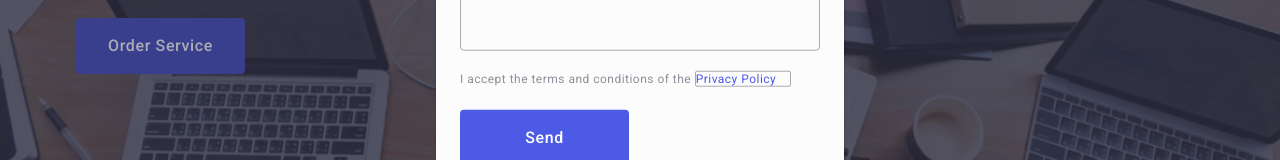
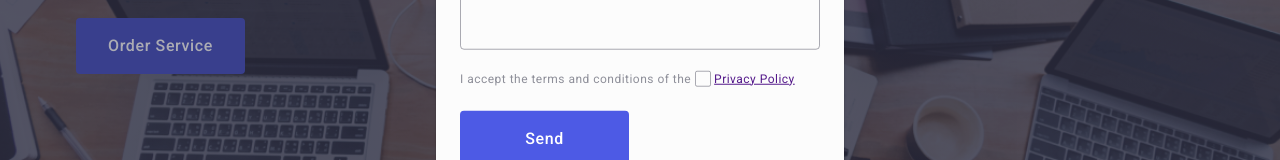
Before and after one commit to RalucaV09/goit-markup-hw-06, a plain HTML site: page index.html in a window 1280 px wide. Both pictures are taken after a click on the button "Order Service". Shown: the part 512-672 px from the top of the page. Drawn offline with nearby package versions, Linux system fonts and the light colour scheme.

Commit message:
update02

```diff
--- a/css/styles.css
+++ b/css/styles.css
@@ -692,7 +692,7 @@ font-family: "Raleway", sans-serif;
     padding: 8px 16px;
     outline: transparent;
     resize: none;
-    transition: fill 250ms cubic-bezier(0.4, 0, 0.2, 1);
+    transition: fill 250ms cubic-bezier (0.4, 0, 0.2, 1);
 }
 .textarea:focus{
     border-color: #4D5AE5;
@@ -716,8 +716,8 @@ font-family: "Raleway", sans-serif;
     height: 16px;
     border: 1px solid rgba(46, 47, 66, 0.4);
     border-radius: 2px;
-    transition: background-colour 250ms cubic-bezier(0.4, 0, 0.2, 1), border 250ms cubic-bezier(0.4, 0, 0, 0.2, 1), fill 250ms cubic-bezier(0.4, 0, 0.2, 1), fill 250ms cubic-bezier(0.4, 0, 0.2, 1);
-    display: inline-flexbox;
+    transition: background-colour 250ms cubic-bezier (0.4, 0, 0.2, 1), border 250ms cubic-bezier(0.4, 0, 0, 0.2, 1), fill 250ms cubic-bezier(0.4, 0, 0.2, 1), fill 250ms cubic-bezier(0.4, 0, 0.2, 1);
+    display: inline-flex;
     align-items: center;
     justify-content: center;
     fill: transparent;
@@ -725,6 +725,10 @@ font-family: "Raleway", sans-serif;
 }
 .checkbox-svg{
 
+}
+
+.privacy-policy{
+    display: inline-flex;
 }
 .button-sign-up{
     display: block;
--- a/index.html
+++ b/index.html
@@ -467,11 +467,13 @@
         <div class="checkbox-div">
           <input id="user-privacy" type="checkbox" value="true" name="user-privacy" class="checkbox-input visually-hidden">
           <label for="user-privacy" class="checkbox-label">I accept the terms and conditions of the
-            <span class="checkbox-span">Privacy Policy
+            <span class="checkbox-span">
               <svg width="10" height="8" class="checkbox-svg">
                 <use href="./images/Checkbox.svg#"></use>
               </svg>
-            </span></label>
+            </span>
+            <a href="" class="privacy-policy">Privacy Policy</a>
+          </label>
         </div>
 
         <button class="button-sign-up">
```
